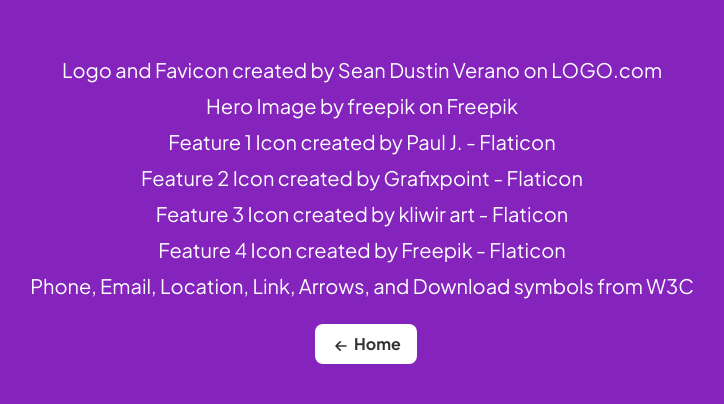
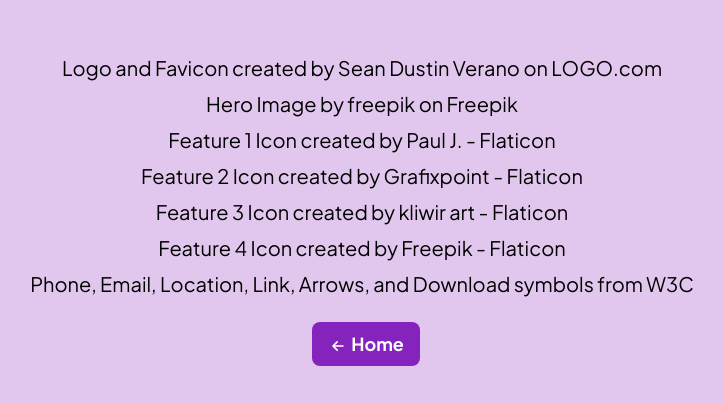
Before and after one commit to seanverano/resumate, a React (Vite) app: page /attribution in a window 1280 px wide. Shown: the part 190-594 px from the top of the page, without its empty margins (278-1002 px from the left). Built offline with nearby package versions, Linux system fonts and the light colour scheme.

Commit message:
Edit attribution page

```diff
--- a/src/pages/AttributionPage.jsx
+++ b/src/pages/AttributionPage.jsx
@@ -8,21 +8,21 @@
   const goHome = () => navigate("/");
   return (
     <>
-      <section className="font-jakarta bg-[#8424BC] flex flex-col items-center justify-center min-h-screen">
+      <section className="font-jakarta bg-[#e1c6ed] flex flex-col items-center justify-center min-h-screen">
         <div className="text-xl text-center">
-          <p className="text-[#FFFFFF] mb-2">
+          <p className="text-[#000000] mb-2">
             <a href="https://logo.com/">
               Logo and Favicon created by Sean Dustin Verano
             </a>{" "}
             on LOGO.com
           </p>
-          <p className="text-[#FFFFFF] mb-2">
+          <p className="text-[#000000] mb-2">
             <a href="https://www.https://www.freepik.com/free-vector/customer-support-flat-illustration_13107135.htm#from_view=detail_alsolike">
               Hero Image by freepik
             </a>{" "}
             on Freepik
           </p>
-          <p className="text-[#FFFFFF] mb-2">
+          <p className="text-[#000000] mb-2">
             <a
               href="https://www.flaticon.com/free-icons/friends"
               title="friends icons"
@@ -30,7 +30,7 @@
               Feature 1 Icon created by Paul J. - Flaticon
             </a>
           </p>
-          <p className="text-[#FFFFFF] mb-2">
+          <p className="text-[#000000] mb-2">
             <a
               href="https://www.flaticon.com/free-icons/overview"
               title="overview icons"
@@ -38,12 +38,12 @@
               Feature 2 Icon created by Grafixpoint - Flaticon
             </a>
           </p>
-          <p className="text-[#FFFFFF] mb-2">
+          <p className="text-[#000000] mb-2">
             <a href="https://www.flaticon.com/free-icons/pdf" title="pdf icons">
               Feature 3 Icon created by kliwir art - Flaticon
             </a>
           </p>
-          <p className="text-[#FFFFFF] mb-2">
+          <p className="text-[#000000] mb-2">
             <a
               href="https://www.flaticon.com/free-icons/navigation"
               title="navigation icons"
@@ -51,7 +51,7 @@
               Feature 4 Icon created by Freepik - Flaticon
             </a>
           </p>
-          <p className="text-[#FFFFFF] mb-6">
+          <p className="text-[#000000] mb-6">
             <a href="http://www.w3.org/2000/svg" title="due date icons">
               Phone, Email, Location, Link, Arrows, and Download symbols from
               W3C
@@ -60,9 +60,9 @@
         </div>
         <button
           onClick={goHome}
-          className="text-base font-jakarta font-bold
-            text-[#323232] bg-[#FFFFFF] rounded-lg px-4 py-2
-            hover:bg-transparent hover:text-[#ffffff] transition duration-300
+          className="text-lg font-jakarta font-bold
+            text-[#ffffff] bg-[#8424BC] rounded-lg px-4 py-2
+            hover:bg-transparent hover:text-[#8424BC] transition duration-300
             ml-2"
         >
           <svg
```
